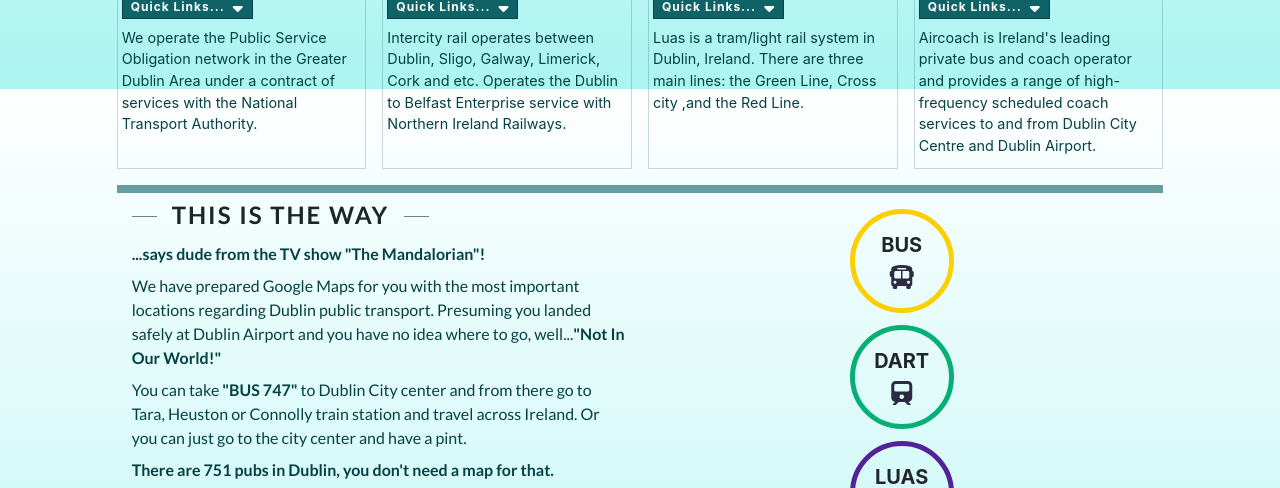
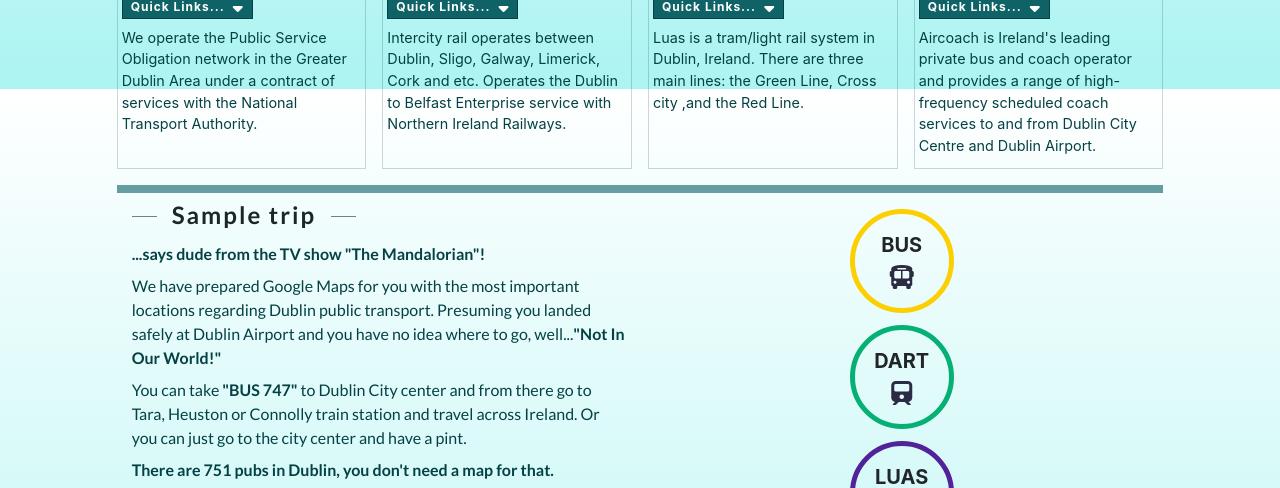
Before and after one commit to tsokac2/newirishlife, a Django app: page /trip in a window 1280 px wide. Shown: the part 1511-1999 px from the top of the page. Run offline with Django 3.2, Linux system fonts and the light colour scheme; tables that the repository leaves empty hold one stand-in row (values such as "Sample post"); some libraries are stand-ins or nearby versions.

Commit message:
Refactor code for work template

```diff
--- a/trip/templates/trip/trip.html
+++ b/trip/templates/trip/trip.html
@@ -9,7 +9,9 @@
                     <div class="col-12 col-lg-10">
                         <div class="row justify-content-center">
                             <div class="col-12 col-md-6">
-                                <h1>TRIP</h1>
+                                {% for trip in trip_section %}
+                                    <h1>{{trip.main_title}}</h1>
+                                {% endfor %}
                                 <div class="intro-life">
                                     <p><strong>So you packed your bags!</strong></p>
                                     <p>But did you buy your plane ticket?</p>
@@ -58,7 +60,9 @@
                 </div>
                 <div class="row justify-content-center">
                     <div class="col-12 text-center">
-                        <h2 class="sub-h2">CHOOSE WISELY</h2>
+                        {% for trip in trip_section %}
+                            <h2 class="sub-h2">{{ trip.sub_title_1 }}</h2>
+                        {% endfor %}
                     </div>
                     <div class="col-12 col-lg-10 cards-wrap p-0">
                         <div id="Card1" class="wrap">
@@ -152,7 +156,9 @@
                     <div class="col-12 col-lg-10">
                         <div class="row justify-content-center">
                             <div class="col-12 col-md-6">
-                                <h1>HOP ON</h1>
+                                {% for trip in trip_section %}
+                                    <h1>{{trip.sub_title_2}}</h1>
+                                {% endfor %}
                                 <div class="intro-life">
                                     <p><strong>Woo-hoo! Touch down, baby! Welcome to Ireland!</strong></p>
                                     <p>
@@ -280,7 +286,9 @@
                     <div class="col-12 col-lg-10">
                         <div class="row justify-content-center">
                             <div class="col-12 col-md-6">
-                                <h1 class="the-way-h1">THIS IS THE WAY</h1>
+                                {% for trip in trip_section %}
+                                    <h1 class="the-way-h1">{{trip.sub_title_3}}</h1>
+                                {% endfor %}
                                 <div class="intro-life">
                                     <p><strong>...says dude from the TV show "The Mandalorian"!</strong></p>
                                     <p>
```
Also changed, not shown: work/templates/work/work.html (+12 -4 lines).
